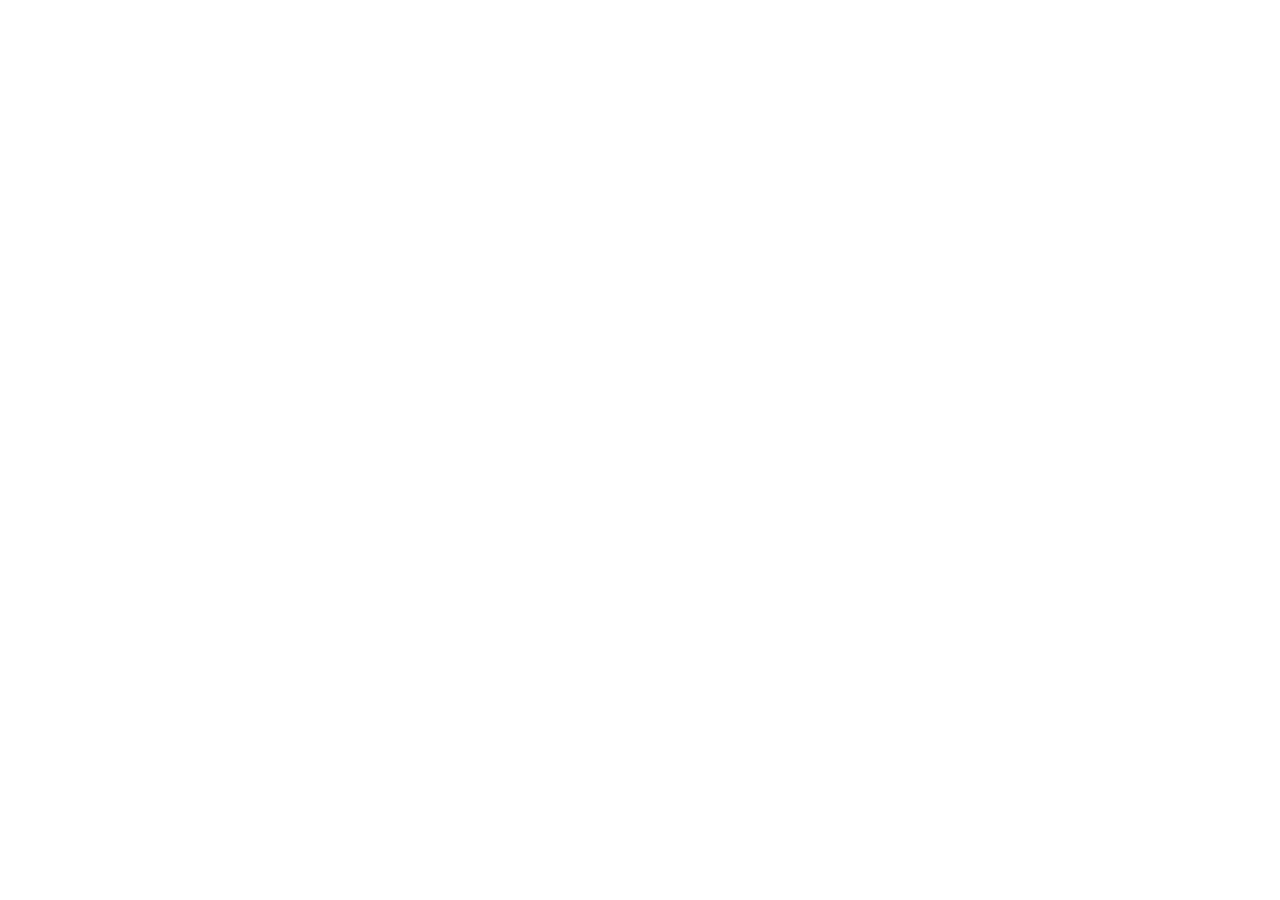
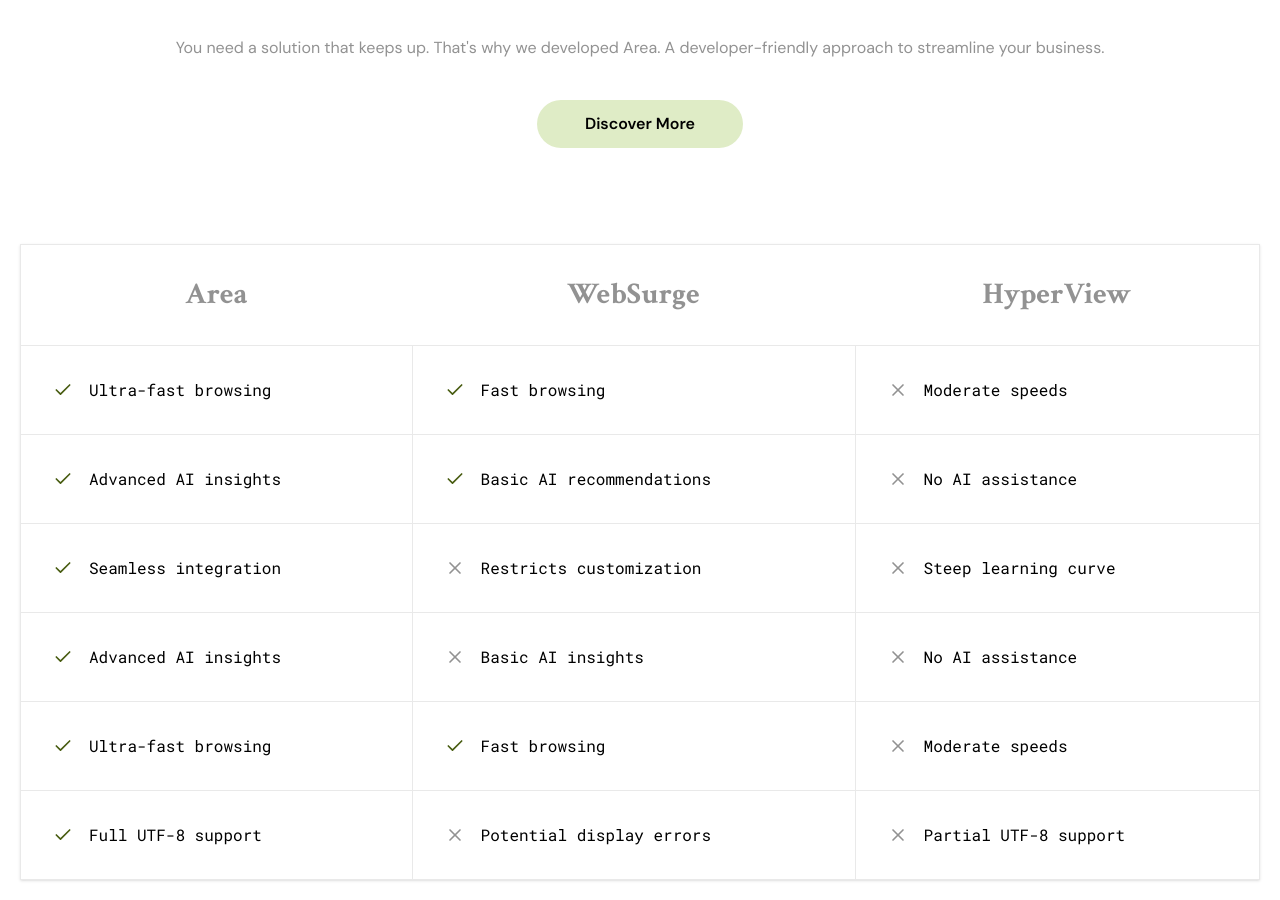
Before and after one commit to nohandev/area-landing-page, a React (Vite) app: page / in a window 1280 px wide. Shown: the part 3761-4661 px from the top of the page. Before the commit the page ends 3484 px from the top, so only its background shows below. Built offline with nearby package versions, Linux system fonts and the light colour scheme.

Commit message:
feat: specifications component

```diff
--- a/src/App.tsx
+++ b/src/App.tsx
@@ -3,6 +3,7 @@ import Hero from "@components/Hero"
 import Sponsorships from "@components/Sponsorships"
 import Benefits from "@/components/Benefits"
 import Features from "@/components/Features"
+import Specifications from "@/components/Specifications"
 
 const App = () => {
   return (
@@ -13,6 +14,7 @@ const App = () => {
         <Sponsorships/>
         <Benefits/>
         <Features/>
+        <Specifications/>
       </main>
     </div>
   )
--- /dev/null
+++ b/src/components/Specifications.tsx
@@ -0,0 +1,87 @@
+import Button from '@components/ui/Button'
+import {Check, X } from 'lucide-react'
+
+const Yes = ({ text }: { text: string }) => (
+  <div className='flex items-center gap-4'>
+    <Check className='text-primary size-5' />
+    <p className='font-roboto'>{text}</p>
+  </div>
+);
+
+const No = ({ text }: { text: string }) => (
+  <div className='flex items-center gap-4'>
+    <X className='text-muted-foreground size-5' />
+    <p className='font-roboto'>{text}</p>
+  </div>
+);
+
+const Specifications = () => {
+  return (
+    <section className='mt-24 p-5'>
+      <div className='border-t border-t-muted pt-24 max-w-7xl mx-auto'>
+        <div className='mx-auto flex flex-col justify-center items-center gap-10 text-center'>
+          <span className='font-roboto text-primary xl:hidden'>Specs</span>
+          <h1 className='font-crimson text-6xl'>Why Choose Area?</h1>
+          <p className='text-muted-foreground font-dmsans'>
+            You need a solution that keeps up. That's why we developed Area. A developer-friendly approach to streamline your business.
+          </p>
+          <Button className='bg-accent font-semibold font-dmsans px-12 py-3 rounded-4xl transition duration-75 hover:bg-secondary hover:text-secondary-foreground'>
+            Discover More
+          </Button>
+        </div>
+
+        <div className='max-w-7xl w-full overflow-x-auto mt-24 shadow-sm'>
+          <table className='w-full border-collapse'>
+            <thead>
+              <tr className='border border-muted'>
+                <th className='p-8 text-muted-foreground font-crimson text-3xl'>Area</th>
+                <th className='p-8 text-muted-foreground font-crimson text-3xl'>WebSurge</th>
+                <th className='p-8 text-muted-foreground font-crimson text-3xl'>HyperView</th>
+              </tr>
+            </thead>
+
+            <tbody className=''>
+              <tr>
+                <td className='p-8 border border-muted'><Yes text='Ultra-fast browsing' /></td>
+                <td className='p-8 border border-muted'><Yes text='Fast browsing' /></td>
+                <td className='p-8 border border-muted'><No text='Moderate speeds' /></td>
+              </tr>
+
+              <tr>
+                <td className='p-8 border border-muted'><Yes text='Advanced AI insights' /></td>
+                <td className='p-8 border border-muted'><Yes text='Basic AI recommendations' /></td>
+                <td className='p-8 border border-muted'><No text='No AI assistance' /></td>
+              </tr>
+
+              <tr>
+                <td className='p-8 border border-muted'><Yes text='Seamless integration' /></td>
+                <td className='p-8 border border-muted'><No text='Restricts customization' /></td>
+                <td className='p-8 border border-muted'><No text='Steep learning curve' /></td>
+              </tr>
+
+              <tr>
+                <td className='p-8 border border-muted'><Yes text='Advanced AI insights' /></td>
+                <td className='p-8 border border-muted'><No text='Basic AI insights' /></td>
+                <td className='p-8 border border-muted'><No text='No AI assistance' /></td>
+              </tr>
+
+              <tr>
+                <td className='p-8 border border-muted'><Yes text='Ultra-fast browsing' /></td>
+                <td className='p-8 border border-muted'><Yes text='Fast browsing' /></td>
+                <td className='p-8 border border-muted'><No text='Moderate speeds' /></td>
+              </tr>
+
+              <tr>
+                <td className='p-8 border border-muted'><Yes text='Full UTF-8 support' /></td>
+                <td className='p-8 border border-muted'><No text='Potential display errors' /></td>
+                <td className='p-8 border border-muted'><No text='Partial UTF-8 support' /></td>
+              </tr>
+            </tbody>
+          </table>
+        </div>
+      </div>
+    </section>
+  )
+}
+
+export default Specifications
```
Also changed, not shown: public/specifications.jpg (added).
